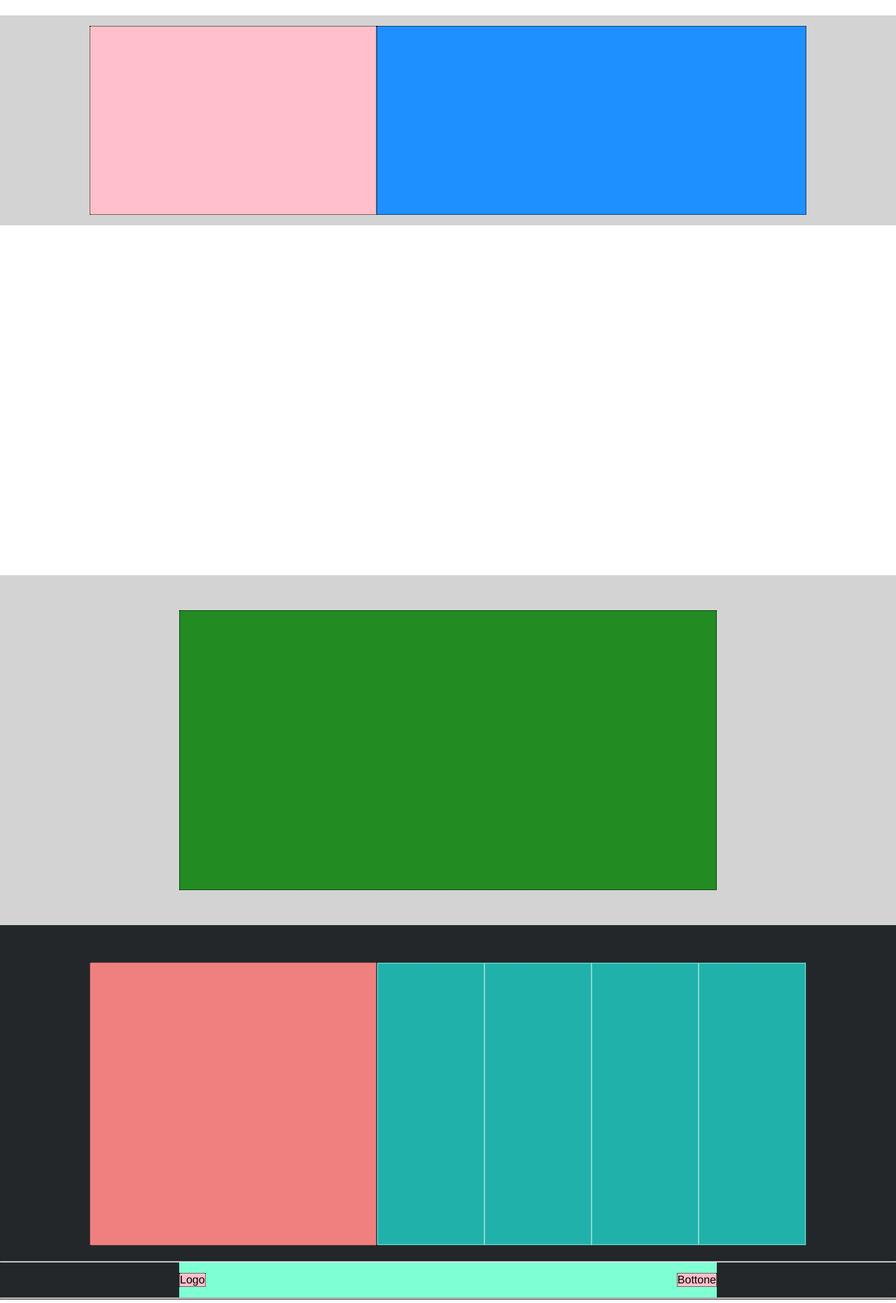
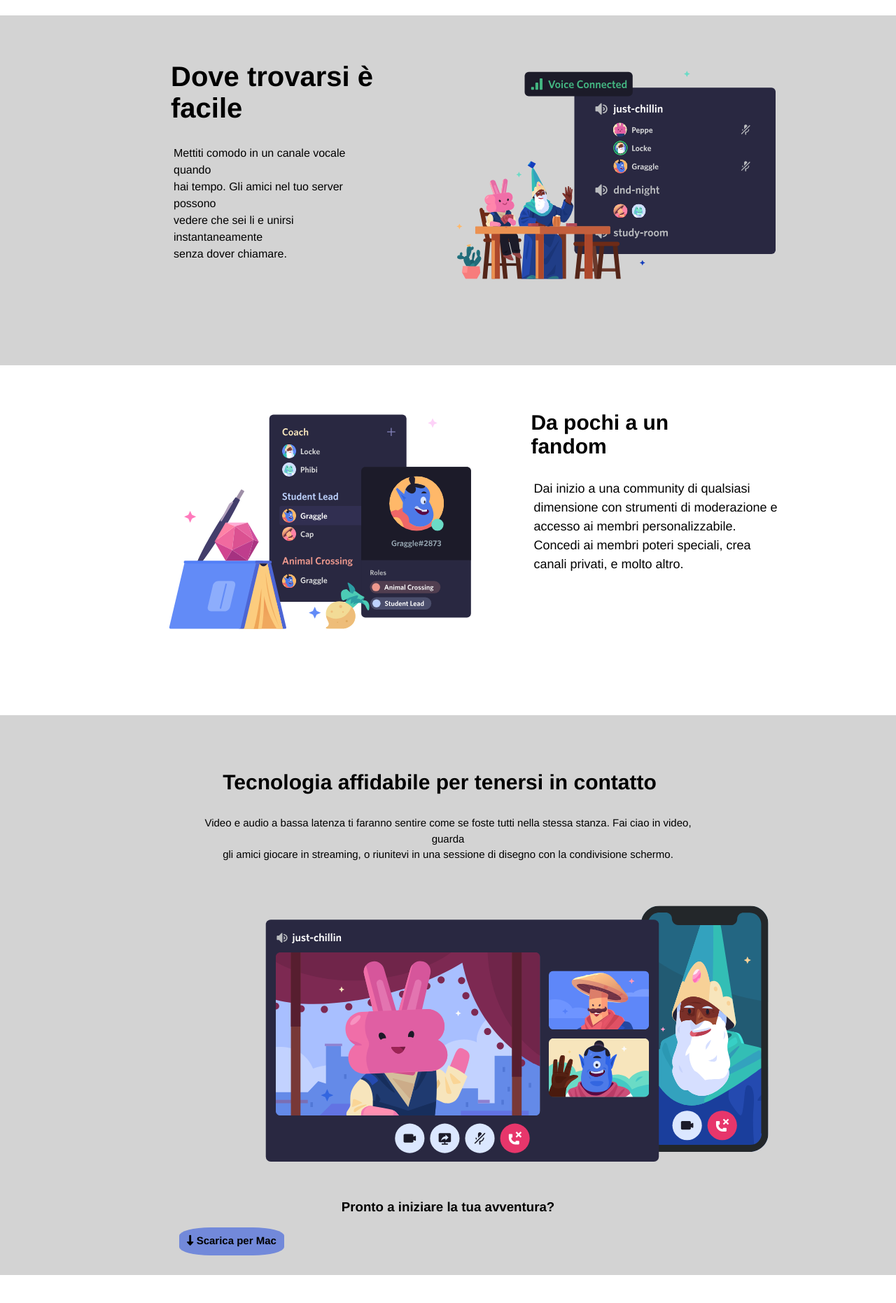
Before and after one commit to fede2796/htmlcss-discord, a plain HTML site: page index.html in a window 1280 px wide. Shown: the part 978-2840 px from the top of the page at 70% size. Drawn offline with Linux system fonts and the light colour scheme.

Commit message:
Sistestemando section

```diff
--- a/css/style.css
+++ b/css/style.css
@@ -201,52 +201,89 @@ h2{
     justify-content: center;
     align-items: center;
      /*TEST*/
-     height: 300px;
+     height: 500px;
 }
 .col1-2{
-    border: 1px dotted black;
-    background-color: #ffc0cb;
+    border: none;
+    background-color: transparent;
     height: 100%;
     width: 40%;
 }
-
+.col1-2 h2{
+    margin-left: 100px;
+    font-size: 40px;
+}
+.col1-2 .Description{
+    margin-left: 100px;
+    font-size: 16px;
+}
 .col2-2{
-    border: 1px dotted black;
-    background-color: #1e90ff;
+    border: none;
+    background-color: transparent;
     height: 100%;
     width: 60%;
+
 }
+
 .third{
     background-color:#d3d3d3;
-    display: flex;
     justify-content: center;
     align-items: center;
+    display: flex;
+    padding-bottom: 20px;
      /*TEST*/
-     height: 500px;
+     height: 800px;
 
 }
 .bigsquare{
-    background-color: #228b22;
-    height: 80%;
+    background-color: transparent;
+    height: 90%;
     width: 60%;
-    display: flex;
     justify-content: center;
     align-items: center;
-    border: 1px dotted black;
+    border: none;
+
+
+}
+.bigsquare h2{
+    text-align: center;
+    margin-right: 40px;
+    font-size: 30px;
+}
+.bigsquare p {
+    color: black;
+    text-align: center;
+    font-size: 15px;
+}
+h3{
+    color: black;
+    text-align: center;
+    padding-bottom: 10px;
 }
 .four{
     background-color:#23272a;
     display: flex;
     justify-content: center;
     align-items: center;
+
      /*TEST*/
      height: 450px;
 }
+
 .first-column{
     border: 1px dotted black;
     background-color: #f08080;
     height: 100%;
     width: 40%;
+}
+.img-big{
+    text-align: center;
+
+}
+.big{
+
+    width: 100%;
+    height: 100%;
 }
 .second-column{
     border: 1px dotted black;
@@ -263,12 +300,21 @@ h2{
     height: 100%;
     width: 25%;
 }
+.purple{
+    background-color: #7289da ;
+    width: 150px;
+    height: 40px;
+}
+.purple a{
+    color: black;
+}
 hr{
     color: grey ;
 }
 
 /*FOOTER*/
 footer{
+    margin-top: 200px;
     background-color: #23272a;
     padding-top: 30px;
      /* TEST */
--- a/index.html
+++ b/index.html
@@ -70,8 +70,13 @@
         </section>
         <section class="second">
             <div class="columns">
-                <div class="col1-2"></div>
-                <div class="col2-2"></div>
+                <div class="col1-2">
+                    <h2><strong>Dove trovarsi è <br> facile</strong></h2>
+                    <p class=" Description ">Mettiti comodo in un canale vocale quando <br> hai tempo. Gli amici nel tuo server possono <br> vedere che sei li e unirsi instantaneamente <br> senza dover chiamare.</p>
+                </div>
+                <div class="col2-2">
+                    <img src="img/item2.svg" alt="voice">
+                </div>
 
 
 
@@ -79,14 +84,33 @@
         </section>
         <section class="first">
             <div class="columns">
-                <div class="col1"></div>
-                <div class="col2"></div>
+                <div class="col1">
+                    <img src="img/item3.svg" alt="Fandom">
+                </div>
+                <div class="col2">
+                    <h2><strong> Da pochi a un <br> fandom </strong></h2>
+                    <p class=" Description "> Dai inizio a una community di qualsiasi <br> dimensione con strumenti di moderazione e <br> accesso ai membri personalizzabile. <br> Concedi ai membri poteri speciali, crea <br> canali privati, e molto altro.</p>
+                </div>
 
 
             </div>
         </section>
         <section class="third">
-            <div class="bigsquare"></div>
+             <div class="bigsquare ">
+                <h2><strong> Tecnologia affidabile per tenersi in contatto </strong></h2>
+                <p>Video e audio a bassa latenza ti faranno sentire come se foste tutti nella stessa stanza. Fai ciao in video, guarda <br> gli amici giocare in streaming, o riunitevi in una sessione di disegno con la condivisione schermo.</p>
+                <div class="img-big">
+                    <img class="big" src="img/item4-big.svg" alt="contatto">
+                </div>
+
+                 <h3>Pronto a iniziare la tua avventura?</h3>
+                <div class="bottom-box">
+                    <div class="botton-big purple"><i class="fa-solid fa-down-long"></i><strong><a href="Scarica per Mac"> Scarica per Mac</a></strong></div>
+                </div>
+
+
+             </div>
+
         </section>
 
 
```
